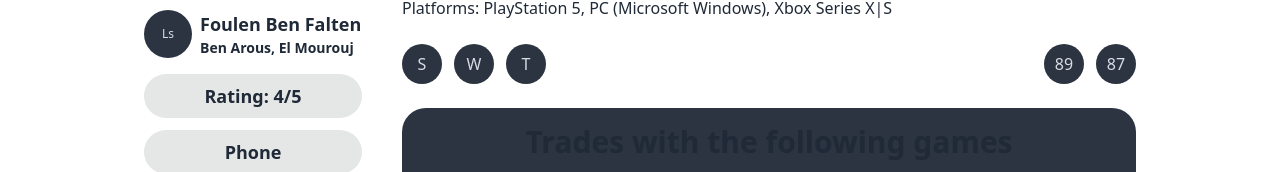
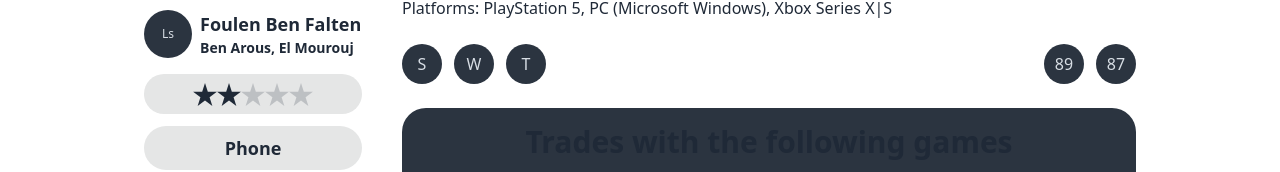
Before and after one commit to rabiibouhestine/dabbergame.tn, a SvelteKit app: page /listing/1 in a window 1280 px wide. Shown: the part 412-584 px from the top of the page. Built offline with nearby package versions, Linux system fonts and the light colour scheme.

Commit message:
build ui

```diff
--- a/src/routes/listing/[id]/+page.svelte
+++ b/src/routes/listing/[id]/+page.svelte
@@ -17,9 +17,17 @@
 			</div>
 		</div>
 		<div class="flex flex-col gap-3">
-			<span class="bg-base-300 rounded-full px-4 py-2 text-lg text-center font-bold"
-				>Rating: 4/5</span
+			<span
+				class="flex justify-center items-center bg-base-300 rounded-full px-4 py-2 text-lg text-center font-bold"
 			>
+				<div class="rating">
+					<input type="radio" name="rating-1" class="mask mask-star" />
+					<input type="radio" name="rating-1" class="mask mask-star" checked />
+					<input type="radio" name="rating-1" class="mask mask-star" />
+					<input type="radio" name="rating-1" class="mask mask-star" />
+					<input type="radio" name="rating-1" class="mask mask-star" />
+				</div>
+			</span>
 			<span class="bg-base-300 rounded-full px-4 py-2 text-lg text-center font-bold">Phone</span>
 			<span class="bg-base-300 rounded-full px-4 py-2 text-lg text-center font-bold">Facebook</span>
 			<span class="bg-base-300 rounded-full px-4 py-2 text-lg text-center font-bold">Buy Now</span>
```
